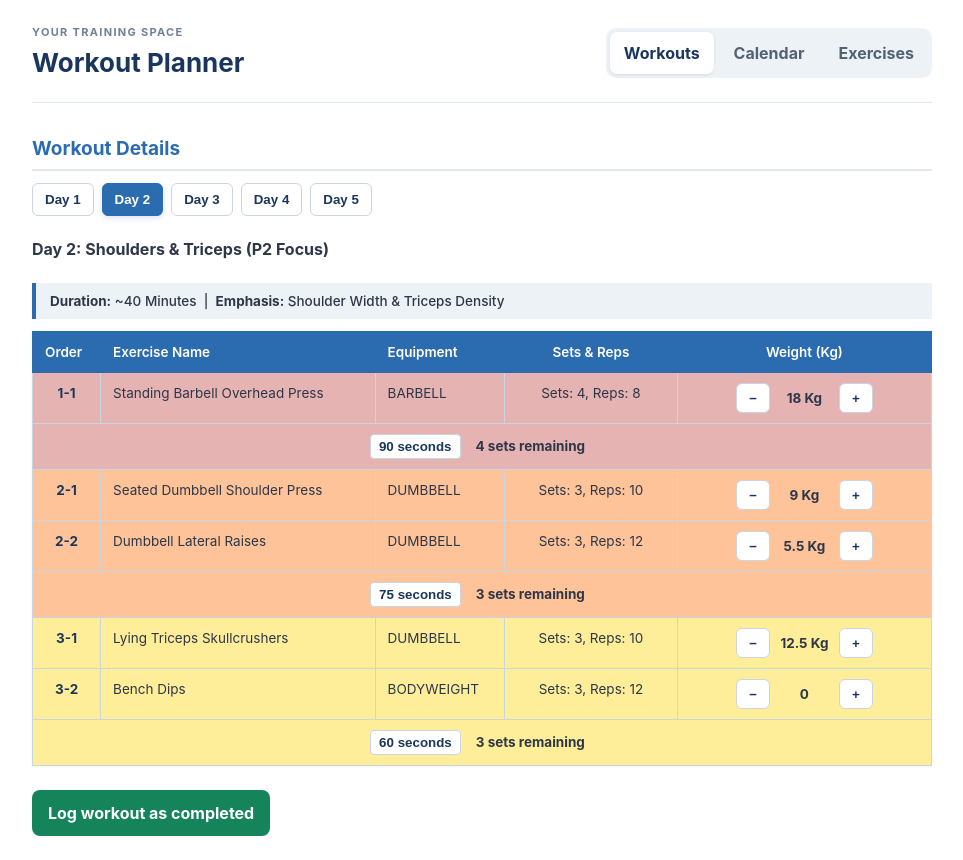
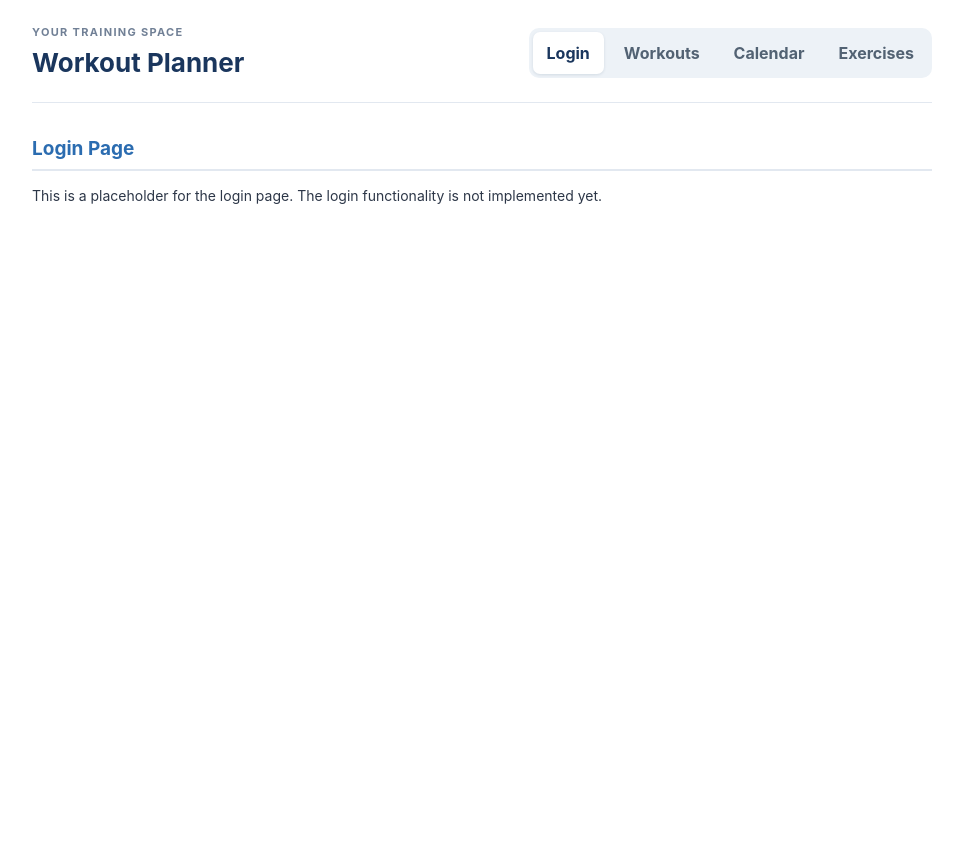
Before and after one commit to shaiy310/Workouts_FE, a React (Vite) app: page /login in a window 1280 px wide. Before the commit this address led to /. Shown: the whole page, without its empty margins (158-1121 px from the left). After the commit the page ends 800 px from the top, so only its background shows below. Built offline with nearby package versions, Linux system fonts and the light colour scheme.

Commit message:
template login page

```diff
--- a/src/App.jsx
+++ b/src/App.jsx
@@ -6,6 +6,7 @@ import './App.css';
 import WorkoutDetails from './components/Workouts/WorkoutDetails';
 import CalendarPage from './components/Calander/CalendarPage';
 import ExerciseLibraryPage from './components/Library/ExerciseLibraryPage';
+import LoginPage from './components/Login/LoginPage';
 
 import {workouts as workoutData, exercises as tempExercises} from './tempDB';
 import { getLocalDateKey } from './utils';
@@ -113,6 +114,11 @@ function App() {
     });
   }
 
+  function recordLogin() {
+    // Placeholder for login functionality
+    console.log('Login functionality is not implemented yet.');
+  }
+
   return (
     <div className="App">
       <header className="app-header">
@@ -121,6 +127,9 @@ function App() {
           <h1>Workout Planner</h1>
         </div>
         <nav className="app-navigation" aria-label="Main navigation">
+          <NavLink to="/login">
+            Login
+          </NavLink>
           <NavLink to="/" end>
             Workouts
           </NavLink>
@@ -151,6 +160,7 @@ function App() {
           />
           <Route path="/calendar" element={<CalendarPage events={events} />} />
           <Route path="/exercises" element={<ExerciseLibraryPage exercises={exercises} weights={weights} events={events} />} />
+          <Route path="/login" element={<LoginPage onLogin={recordLogin} />} />
           <Route path="*" element={<Navigate to="/" replace />} />
         </Routes>
       </main>
--- /dev/null
+++ b/src/components/Login/LoginPage.jsx
@@ -0,0 +1,12 @@
+import React from 'react'
+
+function LoginPage({ onLogin }) {
+    return (
+        <div>
+            <h2>Login Page</h2>
+            <p>This is a placeholder for the login page. The login functionality is not implemented yet.</p>
+        </div>
+    );
+}
+
+export default LoginPage;
```
